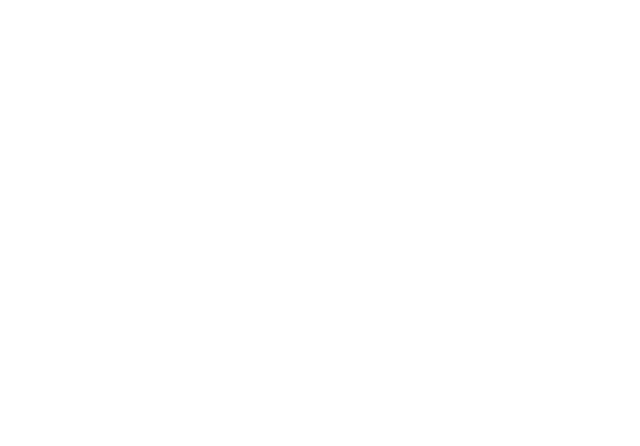
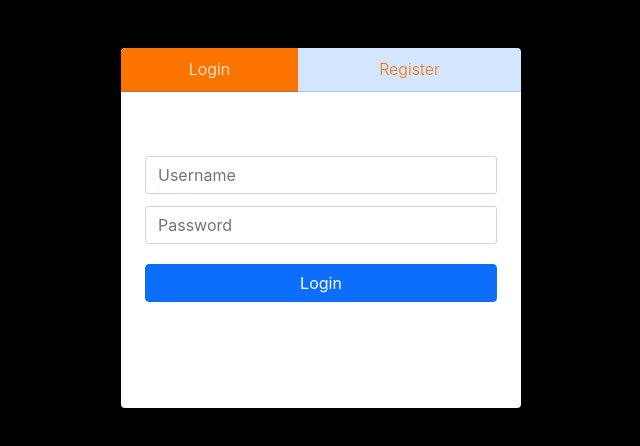
Before and after one commit to SaoirseReposar/FixForge, a website: page public/login-reg.html in a window 1280 px wide. Shown: the whole page, without its empty margins (319-959 px from the left). Drawn offline with nearby package versions, Linux system fonts and the light colour scheme.

Commit message:
feat: design of login/register page

```diff
--- a/controllers/homeController.js
+++ b/controllers/homeController.js
@@ -16,3 +16,7 @@ exports.getContactPage = (req, res) => {
 exports.getProductsPage = (req, res) => {
   res.sendFile(path.join(__dirname, '../public', 'products.html'));
 };
+
+exports.getLoginPage = (req, res) => {
+  res.sendFile(path.join(__dirname, '../public', 'login-reg.html'));
+}
--- a/public/css/style.css
+++ b/public/css/style.css
@@ -1775,3 +1775,65 @@ form .btn {
   .project-item:hover .project-item-overlay {
     opacity: 1;
     visibility: visible; }
+
+    body{
+      background-color: #000;
+    }
+
+    .card{
+      width: 400px;
+      border:none;
+    }
+
+    .btr{
+      border-top-right-radius: 5px !important;
+    }
+
+    .btl{
+      border-top-left-radius: 5px !important;
+    }
+
+    .btn-dark {
+        color: #fff;
+        background-color: #0d6efd;
+        border-color: #0d6efd;
+    }
+
+    .btn-dark:hover {
+        color: #fff;
+        background-color: #0d6efd;
+        border-color: #0d6efd;
+    }
+
+    .nav-pills{
+      display:table !important;
+      width:100%;
+    }
+
+    .nav-pills .nav-link {
+        border-radius: 0px;
+            border-bottom: 1px solid #0d6efd40;
+    }
+
+    .nav-item{
+          display: table-cell;
+           background: #0d6efd2e;
+    }
+
+    .form{
+      padding: 10px;
+          height: 300px;
+    }
+
+    .form input{
+      margin-bottom: 12px;
+      border-radius: 3px;
+    }
+
+    .form input:focus{
+      box-shadow: none;
+    }
+
+    .form button{
+      margin-top: 20px;
+    }
--- a/public/login-reg.html
+++ b/public/login-reg.html
@@ -0,0 +1,48 @@
+<!DOCTYPE html>
+<html lang="en">
+<head>
+    <meta charset="UTF-8">
+    <meta name="viewport" content="width=device-width, initial-scale=1.0">
+    <title>Login Page</title>
+
+    <link rel="stylesheet" href="css/bootstrap.min.css">
+    <link rel="stylesheet" href="css/style.css">
+</head>
+<body>
+
+    <div class="d-flex justify-content-center align-items-center mt-5">
+        <div class="card">
+            <ul class="nav nav-pills mb-3" id="pills-tab" role="tablist">
+                <li class="nav-item text-center">
+                    <a class="nav-link active btl" id="pills-home-tab" data-toggle="pill" href="#pills-home" role="tab" aria-controls="pills-home" aria-selected="true">Login</a>
+                </li>
+                <li class="nav-item text-center">
+                    <a class="nav-link btr" id="pills-profile-tab" data-toggle="pill" href="#pills-profile" role="tab" aria-controls="pills-profile" aria-selected="false">Register</a>
+                </li>
+            </ul>
+            <div class="tab-content" id="pills-tabContent">
+                <div class="tab-pane fade show active" id="pills-home" role="tabpanel" aria-labelledby="pills-home-tab">
+                    <div class="form px-4 pt-5">
+                        <input type="text" name="" class="form-control" placeholder="Username">
+                        <input type="text" name="" class="form-control" placeholder="Password">
+                        <button class="btn btn-dark btn-block">Login</button>
+                    </div>
+                </div>
+                <div class="tab-pane fade" id="pills-profile" role="tabpanel" aria-labelledby="pills-profile-tab">
+                    <div class="form px-4">
+                        <input type="text" name="" class="form-control" placeholder="Name">
+                        <input type="text" name="" class="form-control" placeholder="Email">
+                        <input type="text" name="" class="form-control" placeholder="Username">
+                        <input type="text" name="" class="form-control" placeholder="Password">
+                        <button class="btn btn-dark btn-block">Register</button>
+                    </div>
+                </div>
+            </div>
+        </div>
+    </div>
+
+    <script src="https://code.jquery.com/jquery-3.6.0.min.js"></script>
+    <script src="https://cdn.jsdelivr.net/npm/bootstrap@4.6.0/dist/js/bootstrap.bundle.min.js"></script>
+
+</body>
+</html>
--- a/routes/index.js
+++ b/routes/index.js
@@ -15,4 +15,7 @@ router.get('/contact', homeController.getContactPage);
 // Products page route
 router.get('/products', homeController.getProductsPage);
 
+// Login and register page
+router.get('/login-reg', homeController.getLoginPage);
+
 module.exports = router;
```
